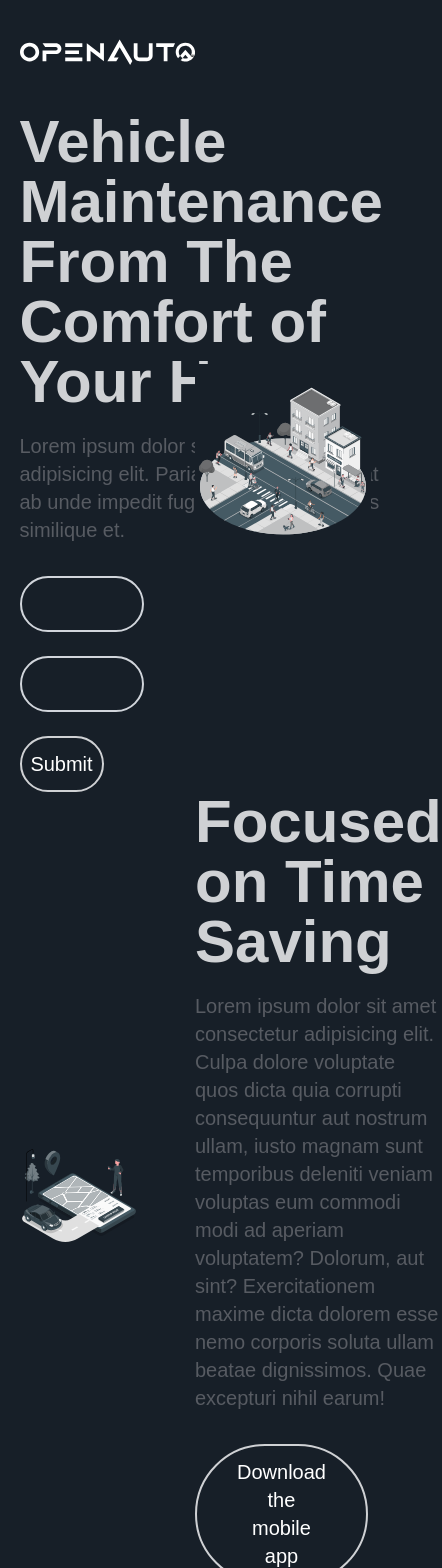
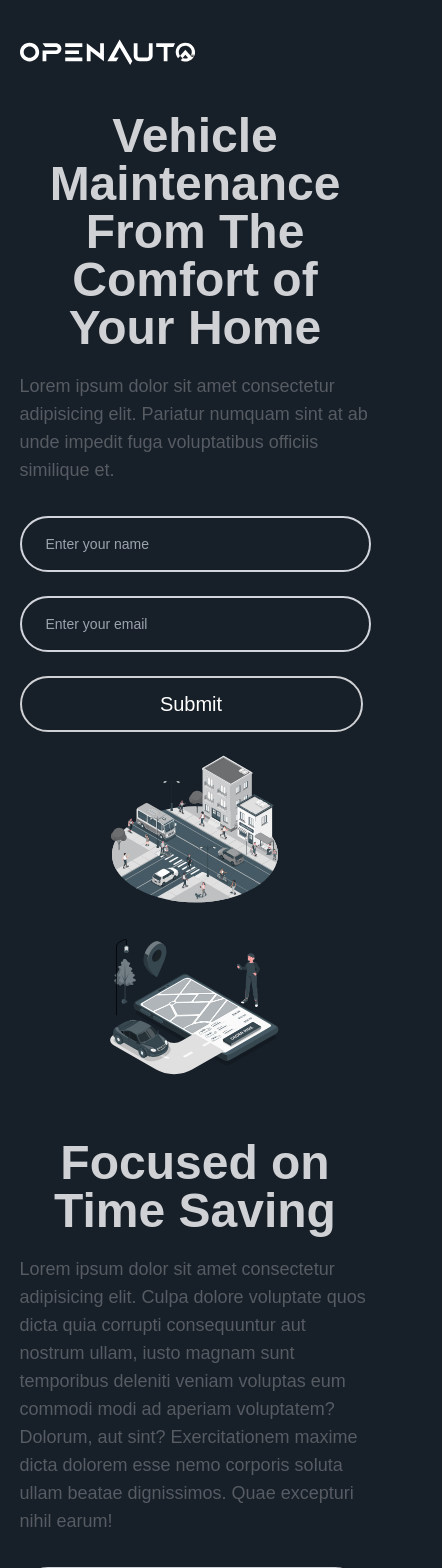
Before and after one commit to AbhiramKrishnaM/openauto-tsk, a React (Vite) app: page / in a window 390 px wide. Shown: the top 1568 px of the page, 442 px wide, since content can reach past the window. Built offline with nearby package versions, Linux system fonts and the light colour scheme.

Commit message:
added mobile responsiveness fix for components

```diff
--- a/src/components/base/Content.jsx
+++ b/src/components/base/Content.jsx
@@ -1,8 +1,12 @@
 function Content({ content }) {
   return (
     <div>
-      <h1 className="text-6xl font-bold mb-5 text-light ">{content.title}</h1>
-      <span className="text-grey text-xl">{content.subtitle}</span>
+      <h1 className="text-5xl text-center lg:text-start lg:text-6xl font-bold mb-5 text-light ">
+        {content.title}
+      </h1>
+      <span className="text-grey text-center lg:text-start text-lg lg:text-xl">
+        {content.subtitle}
+      </span>
     </div>
   );
 }
--- a/src/components/core/Form.jsx
+++ b/src/components/core/Form.jsx
@@ -65,7 +65,7 @@ function Form() {
   }
 
   return (
-    <form className="flex flex-col w-6/12 gap-6" onSubmit={submit}>
+    <form className="flex flex-col w-full lg:w-6/12 gap-6" onSubmit={submit}>
       {showPopup && <Popup info={popup} className="z-50" />}
       <Input
         type="text"
--- a/src/components/sections/Info.jsx
+++ b/src/components/sections/Info.jsx
@@ -13,7 +13,7 @@ function Info() {
 
   return (
     <div>
-      <div className="flex items-center gap-14">
+      <div className="flex items-center flex-col lg:flex-row gap-14">
         <div className="w-1/2 ">
           <img
             src={OrderGuy}
@@ -22,7 +22,7 @@ function Info() {
           />
         </div>
 
-        <div className="w-3/6 flex flex-col gap-8 items-start">
+        <div className="w-full lg:w-3/6 flex flex-col gap-8  lg:items-start">
           <Content content={content} />
           <Button title="Download the mobile app" />
         </div>
--- a/src/components/sections/Landing.jsx
+++ b/src/components/sections/Landing.jsx
@@ -11,9 +11,8 @@ function Landing() {
   };
 
   return (
-    <div className=" flex flex-col justify-center">
-      <div className="flex items-center ">
-        <div className="w-6/12 flex flex-col gap-8 items-start">
+    <div className="flex items-center flex-col lg:flex-row ">
+      <div className="w-full lg:w-6/12 flex flex-col gap-8 items-start">
         <Content content={content} />
         <Form />
       </div>
@@ -25,7 +24,6 @@ function Landing() {
         />
       </div>
     </div>
-    </div>
   );
 }
 
```
Lines whose indentation alone changed are shown as unchanged.
